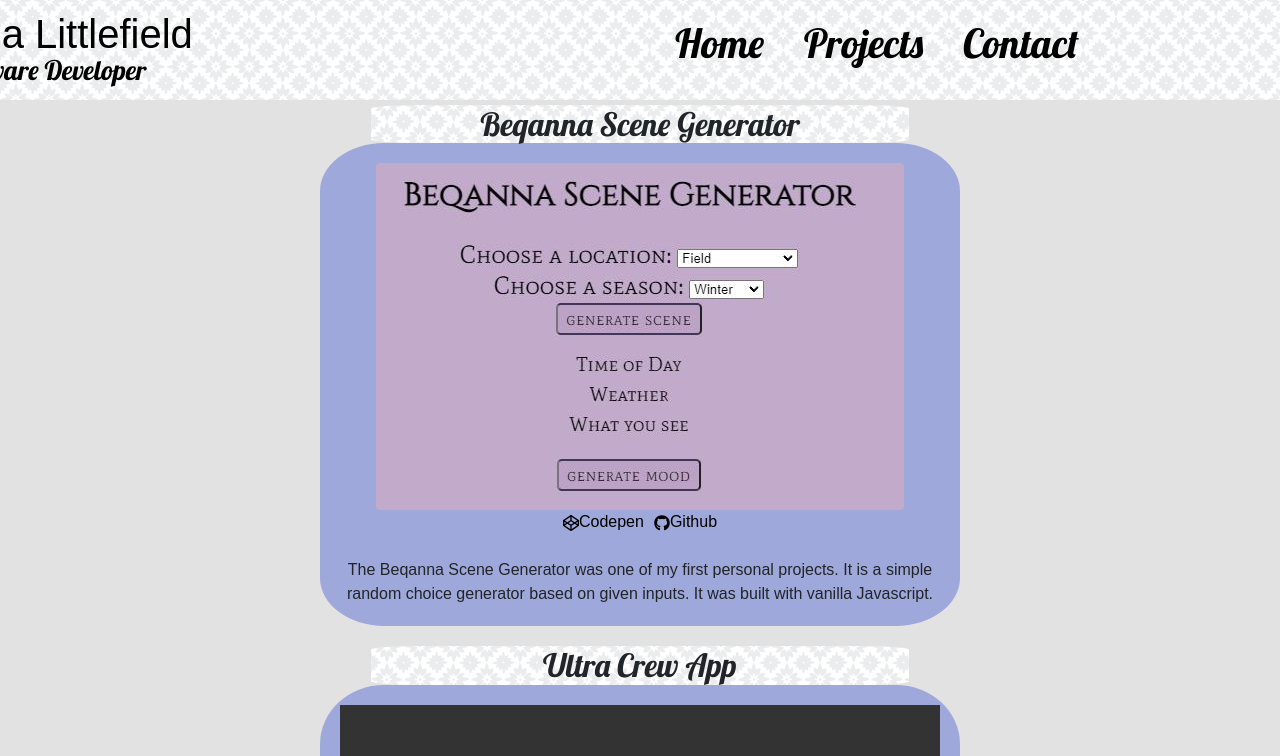
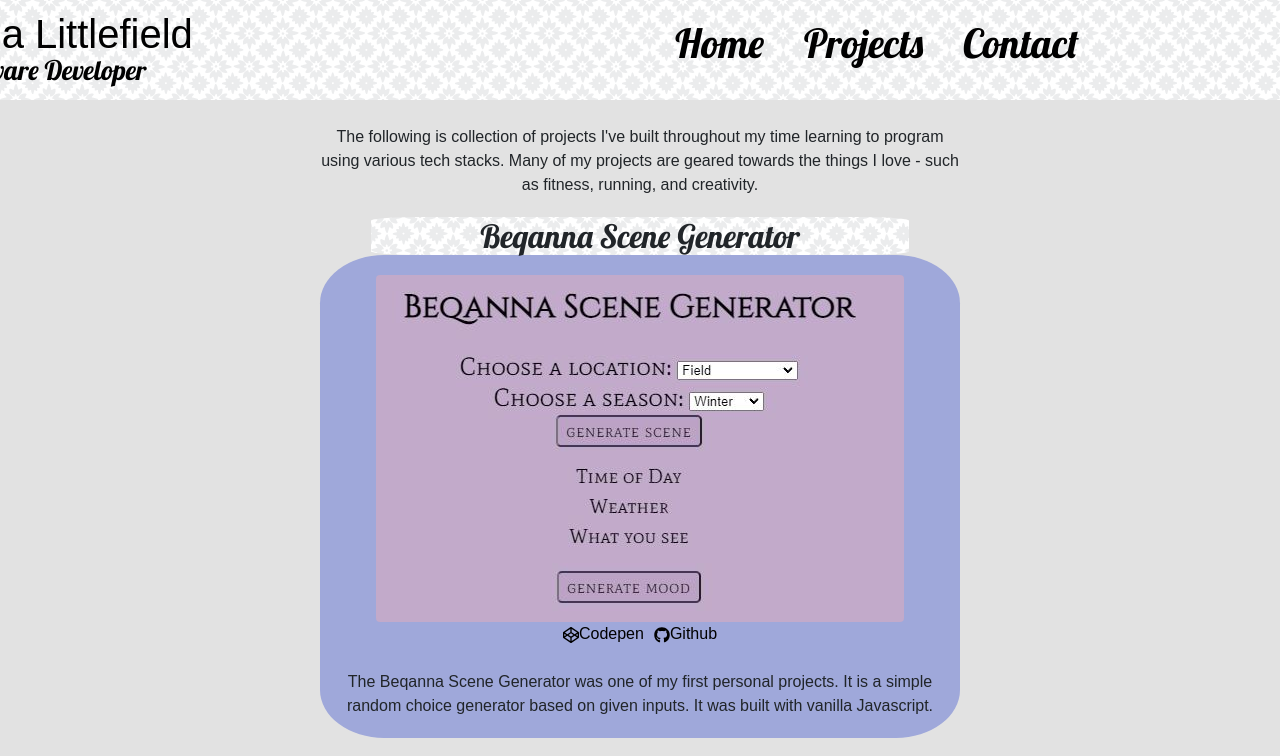
Before and after one commit to hannamlittlefield/AlexanderSucks, a React (Create React App) app: page /projects in a window 1280 px wide. Shown: the top 756 px of the page. Built offline with nearby package versions, Linux system fonts and the light colour scheme; grey boxes are pictures that could not be loaded; a web font is replaced by a local one.

Commit message:
adding text to project page and styling

```diff
--- a/src/App.css
+++ b/src/App.css
@@ -75,6 +75,12 @@ h1{
 
 .Projects a:hover{
   color:#ce93d8;
+}
+
+#projparagraph{
+  width: 50vw;
+  margin-top: 20px;
+  margin-bottom: 20px;
 }
 
 .About{
--- a/src/Projects.js
+++ b/src/Projects.js
@@ -10,6 +10,9 @@ import Image from 'react-bootstrap/Image'
 export default function Projects(){
     return(
         <div align="center" className="Projects">
+        <div id="projparagraph">
+            The following is collection of projects I've built throughout my time learning to program using various tech stacks. Many of my projects are geared towards the things I love - such as fitness, running, and creativity.
+        </div>
             <h2>Beqanna Scene Generator</h2>
             <p>
             <Image className='projimage' src={BQphoto} alt="A screen capture of my scene generator project" fluid rounded/><br/>
```
